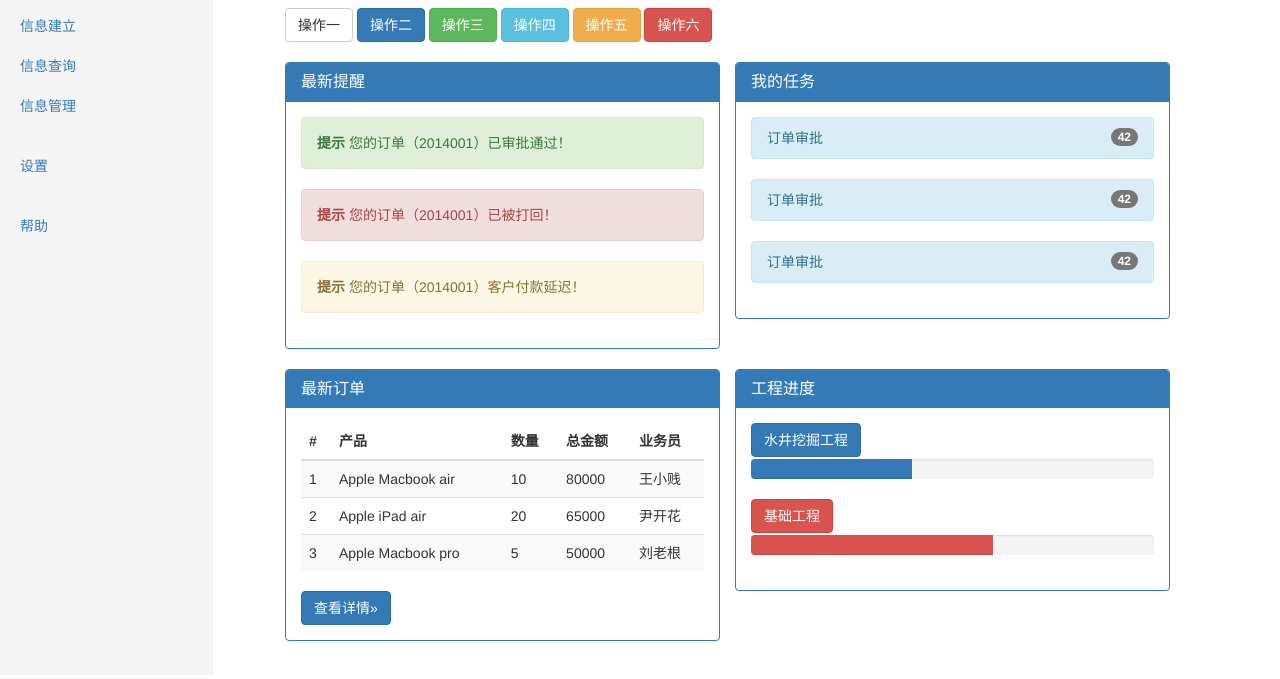
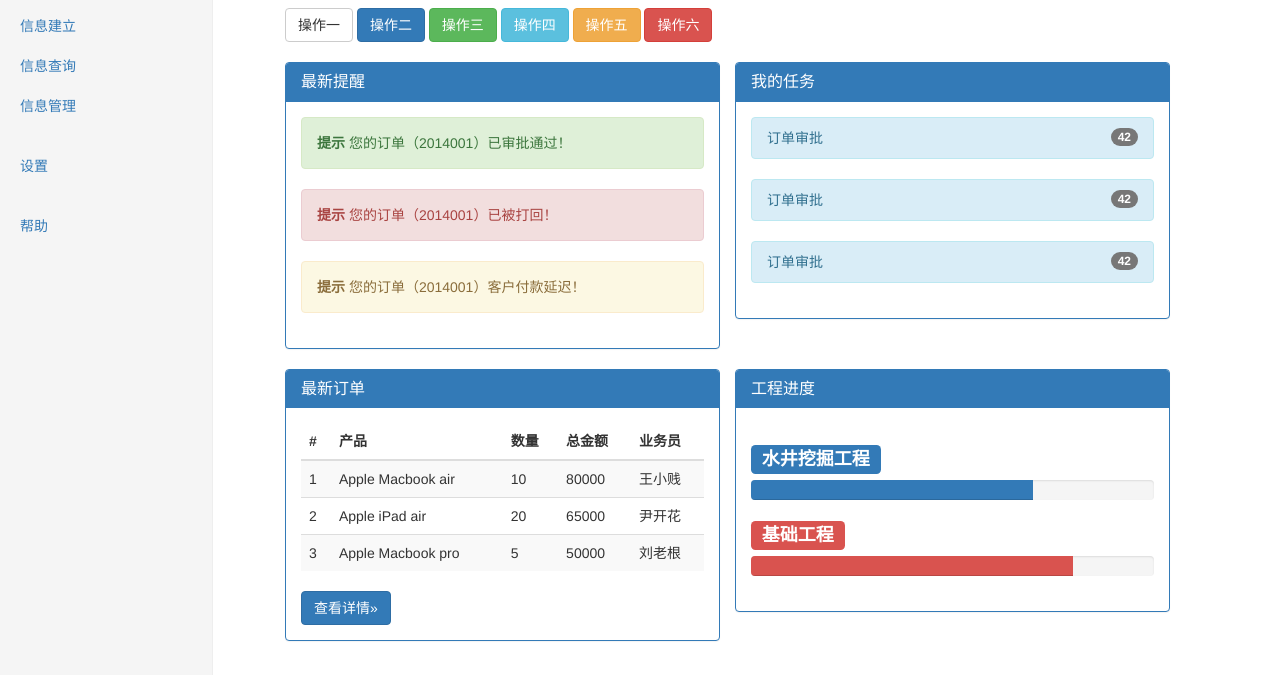
Before and after one commit to KindyGuSir/exam, a plain HTML site: page index.html in a window 1280 px wide. Shown: the part 125-804 px from the top of the page. Drawn offline with nearby package versions, Linux system fonts and the light colour scheme.

Commit message:
修改..

```diff
--- a/index.html
+++ b/index.html
@@ -360,29 +360,23 @@
             <h3 class="panel-title">工程进度</h3>
           </div>
           <div class="panel-body">
-            <ul class="nav nav-pills nav-stacked" role="tablist">
-              <li role="presentation">
-                <button type="button" class="btn btn-primary butonjl">水井挖掘工程</button>
-              </li>
-              <li role="presentation">
+            <h3>
+              <span class="label label-primary">水井挖掘工程</span>
+            </h3>
             <div class="progress">
-                  <div class="progress-bar" role="progressbar" aria-valuenow="40" aria-valuemin="0" aria-valuemax="100" style="width: 40%;">
+              <div class="progress-bar" role="progressbar" aria-valuenow="40" aria-valuemin="0" aria-valuemax="100" style="width: 70%;">
                 <span class="sr-only">40% Complete</span>
               </div>
             </div>
-              </li>
-              <li role="presentation">
-                <button type="button" class="btn btn-danger butonjl">基础工程</button>
-              </li>
-              <li role="presentation">
+            <h3>
+              <span class="label label-danger">基础工程</span>
+            </h3>
             <div class="progress">
-                  <div class="progress-bar progress-bar-danger" role="progressbar" aria-valuenow="60" aria-valuemin="0" aria-valuemax="100" style="width: 60%;">
+              <div class="progress-bar progress-bar-danger" role="progressbar" aria-valuenow="60" aria-valuemin="0" aria-valuemax="100" style="width: 80%;">
                 <span class="sr-only">60% Complete</span>
               </div>
             </div>
-              </li>
-            </ul>
-          </div>
+
           </div>
         </div>
       </div>
```
Lines whose indentation alone changed are shown as unchanged.
